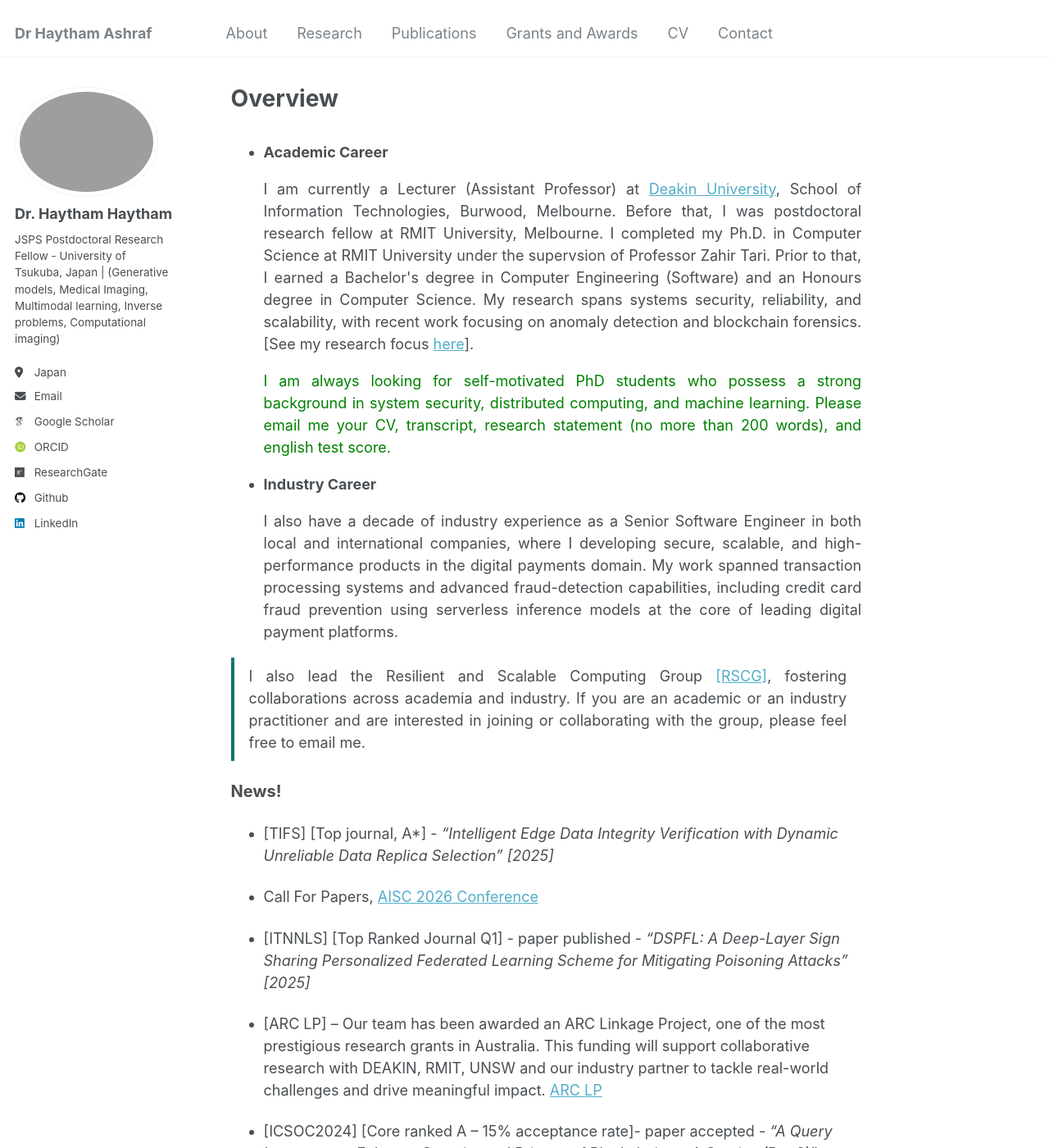
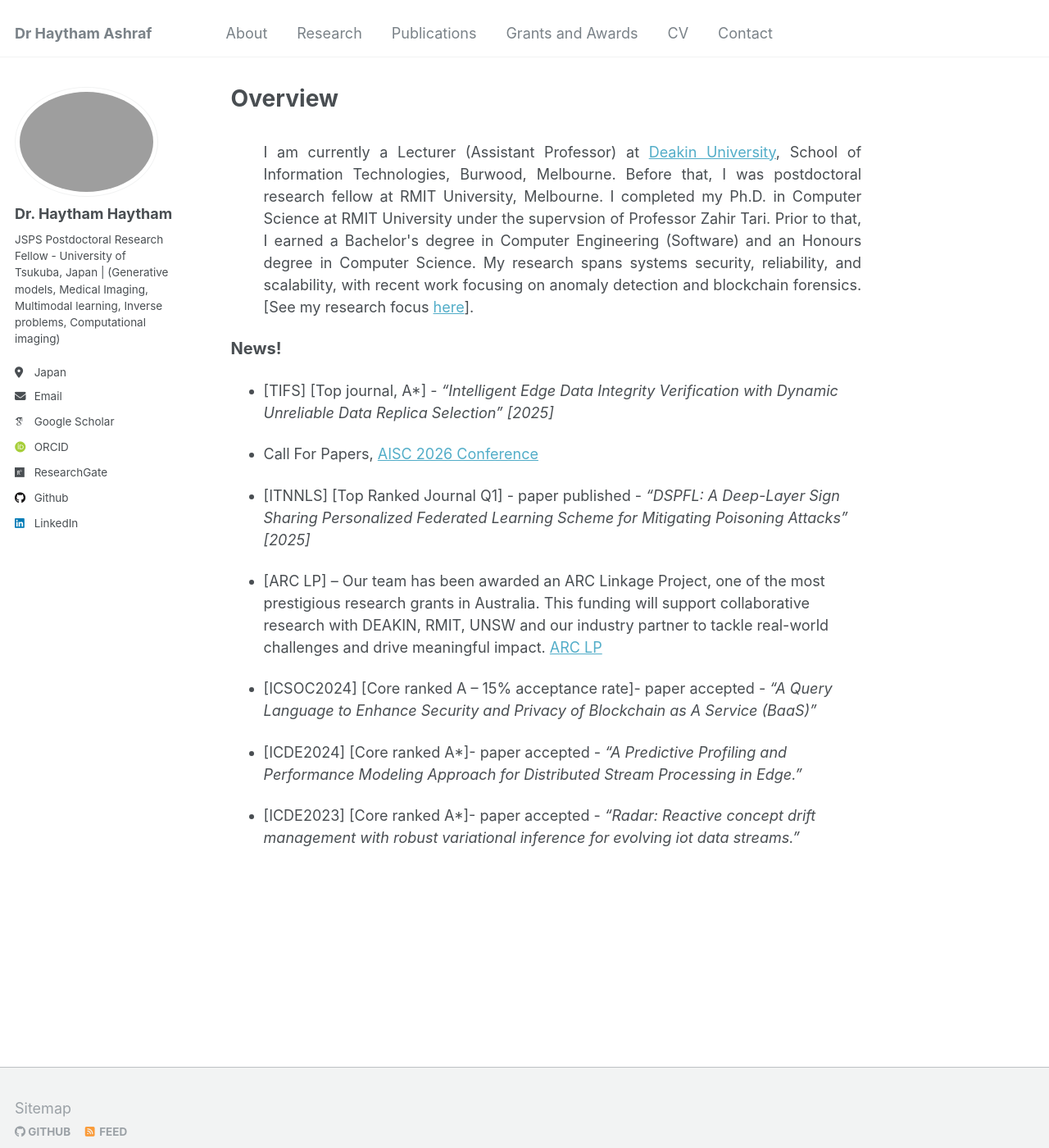
Before and after one commit to Haytham-ali/haytham-ashraf.github.io, a Jekyll site: the page built from _pages/about.md, in a window 1280 px wide and 1400 px high. Shown: the whole window at 82% size. Built offline with Jekyll 4.4.1, drawn with Linux system fonts in a browser that asks for light colours; some web fonts are replaced.

Commit message:
Update about.md

```diff
--- a/_pages/about.md
+++ b/_pages/about.md
@@ -9,18 +9,8 @@ redirect_from:
 
 <span style="text-align: justify;"></span>
 
-  * <strong>Academic Career</strong>
+
   <ul style="text-align: justify;"> I am currently a Lecturer (Assistant Professor) at <a href="https://www.deakin.edu.au/">Deakin University</a>, School of Information Technologies, Burwood, Melbourne. Before that, I was postdoctoral research fellow at RMIT University, Melbourne. I completed my Ph.D. in Computer Science at RMIT University under the supervsion of Professor Zahir Tari. Prior to that, I earned a Bachelor's degree in Computer Engineering (Software) and an Honours degree in Computer Science. My research spans systems security, reliability, and scalability, with recent work focusing on anomaly detection and blockchain forensics. [See my research focus <a href="https://nasrin-sohrabi.github.io/research/"> here</a>].</ul>
-
-  <ul style="text-align: justify; color: green"> I am always looking for self-motivated PhD students who possess a strong background in system security, distributed computing, and machine learning. Please email me your CV, transcript, research statement (no more than 200 words), and english test score. </ul>
-
-  * <strong>Industry Career</strong>
-  <ul style="text-align: justify;"> I also have a decade of industry experience as a Senior Software Engineer in both local and international companies, where I developing secure, scalable, and high-performance products in the digital payments domain. My work spanned transaction processing systems and advanced fraud-detection capabilities, including credit card fraud prevention using serverless inference models at the core of leading digital payment platforms.</ul>
-
-
-<div style="border-left: 4px solid #0f766e; padding: 0.5rem 1rem; margin: 1em 0; text-align: justify;">
-<span style="text-align: justify;"> I also lead the Resilient and Scalable Computing Group <a href="https://rscg-research.gitlab.io/rscg.gitlab.io">[RSCG]</a>, fostering collaborations across academia and industry. If you are an academic or an industry practitioner and are interested in joining or collaborating with the group, please feel free to email me.</span>
-</div>
 
 <span style="font-size:20px;">News!</span>
 ======
```
